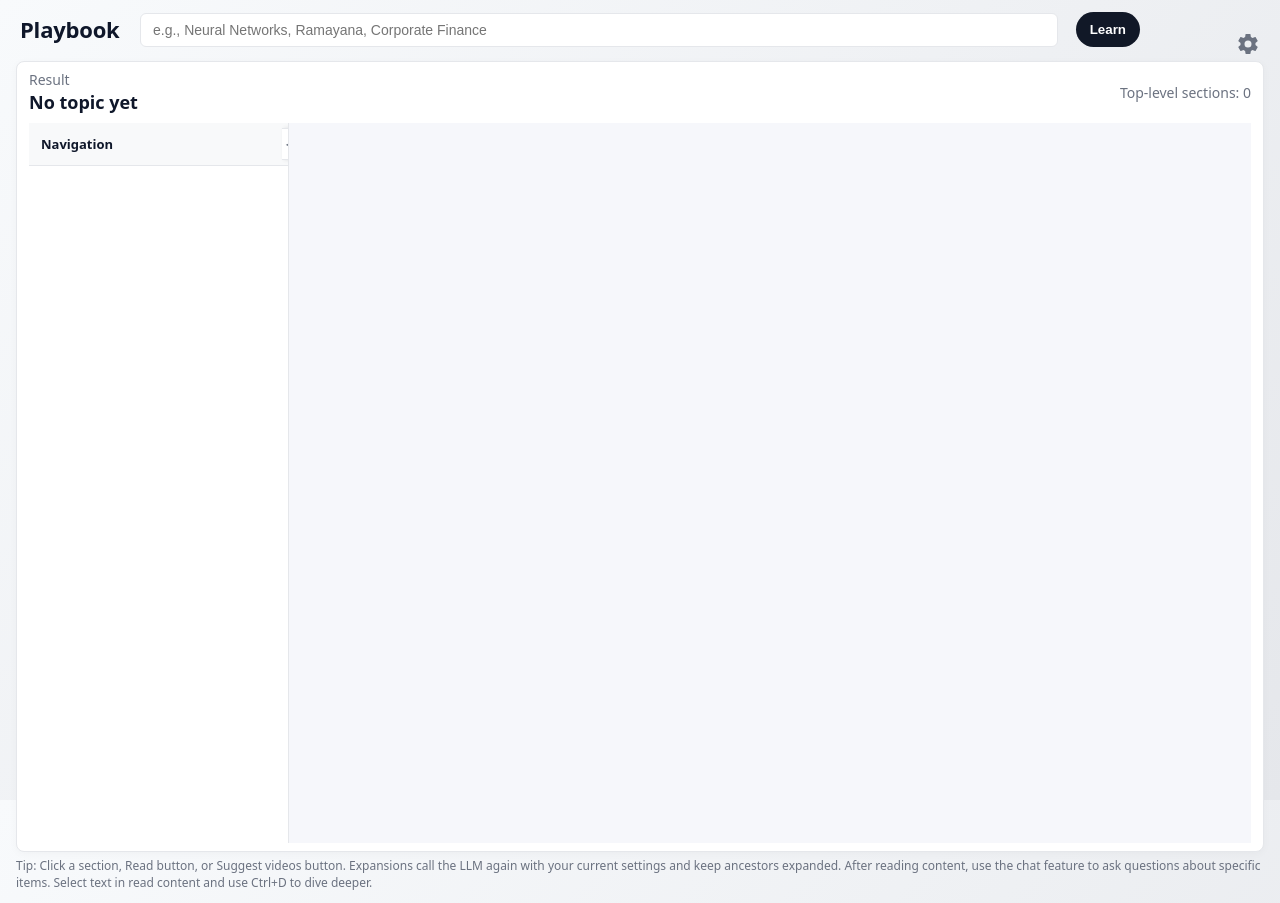
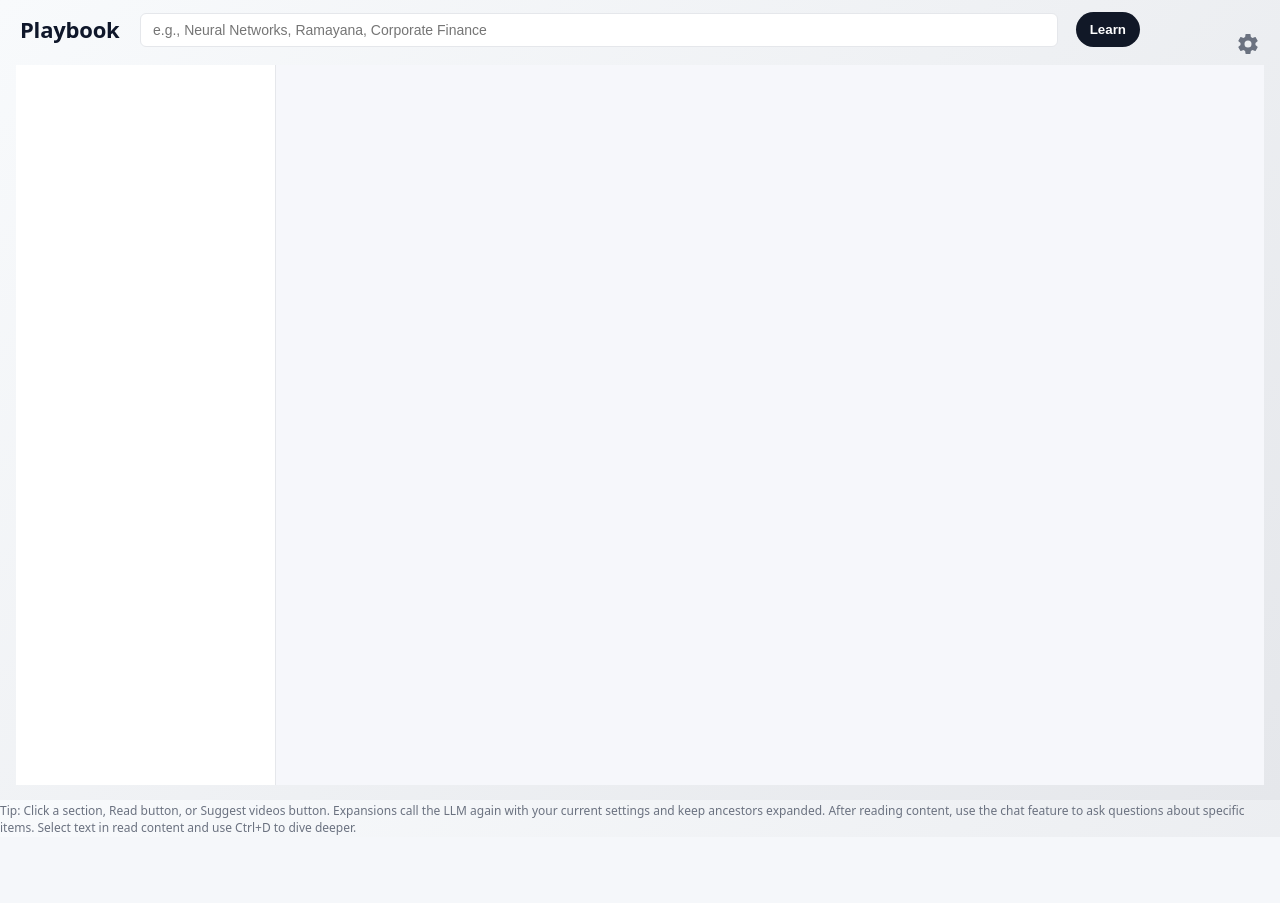
Before and after one commit to sarathy71/playbook, a Flask app: page / in a window 1280 px wide. After the commit the page ends 835 px from the top, so only its background shows below. Run offline with Flask 3, Linux system fonts and the light colour scheme; some libraries are stand-ins or nearby versions.

Commit message:
UI improvements: compact left nav, tree lines, better icons, removed results bar

```diff
--- a/infinitum/templates/index.html
+++ b/infinitum/templates/index.html
@@ -163,64 +163,9 @@
       transition: width 0.3s ease;
     }
 
-    .left-nav-sidebar.collapsed {
-      width: 40px;
-    }
-
-    .left-nav-header {
-      position: relative;
-      display: flex;
-      justify-content: space-between;
-      align-items: center;
-      padding: 12px;
-      border-bottom: 1px solid var(--ring);
-      background: #f8f9fa;
-    }
-
-    .left-nav-header .left-nav-title {
-      font-size: 13px;
-      font-weight: 600;
-      color: var(--ink);
-    }
-
-    .left-nav-toggle-btn {
-      position: absolute;
-      right: -12px;
-      top: 50%;
-      transform: translateY(-50%);
-      background: #fff;
-      border: 1px solid var(--ring);
-      border-left: none;
-      cursor: pointer;
-      padding: 8px 4px;
-      border-radius: 0 6px 6px 0;
-      color: var(--muted);
-      font-size: 12px;
-      transition: all 0.2s;
-      z-index: 10;
-      box-shadow: 2px 0 4px rgba(0,0,0,0.1);
-    }
-
-    .left-nav-toggle-btn:hover {
-      background: var(--ring);
-      color: var(--ink);
-      box-shadow: 2px 0 6px rgba(0,0,0,0.15);
-    }
-
-    .left-nav-sidebar.collapsed .left-nav-toggle-btn {
-      transform: rotate(180deg);
-    }
-
-    .left-nav-sidebar.collapsed .left-nav-header .left-nav-title {
-      display: none;
-    }
-
-    .left-nav-sidebar.collapsed .left-nav-tree {
-      display: none;
-    }
 
     .left-nav-tree {
-      padding: 12px;
+      padding: 8px;
     }
 
     .main-content-pane {
@@ -235,12 +180,12 @@
     .left-nav-tree li { margin: 0; }
     .left-nav-node {
       display: block;
-      padding: 8px 12px;
-      border-radius: 6px;
+      padding: 6px 10px;
+      border-radius: 4px;
       cursor: pointer;
       transition: all 0.2s;
       border-left: 3px solid transparent;
-      margin-bottom: 2px;
+      margin-bottom: 0.5px;
     }
     .left-nav-node:hover { background: #f8f9fa; }
     .left-nav-node.active {
@@ -261,19 +206,45 @@
       font-size: 12px;
     }
     .left-nav-children {
-      margin-left: 20px;
-      margin-top: 4px;
+      margin-left: 16px;
+      margin-top: 2px;
+      position: relative;
+    }
+
+    .left-nav-children::before {
+      content: '';
+      position: absolute;
+      left: -8px;
+      top: 0;
+      bottom: 0;
+      width: 1px;
+      background: linear-gradient(to bottom, #d1d5db, transparent);
+    }
+
+    .left-nav-children li {
+      position: relative;
+    }
+
+    .left-nav-children li::before {
+      content: '';
+      position: absolute;
+      left: -8px;
+      top: 12px;
+      width: 8px;
+      height: 1px;
+      background: linear-gradient(to right, #d1d5db, transparent);
     }
     .left-nav-toggle {
       display: inline-block;
-      width: 16px;
+      width: 14px;
       text-align: center;
-      margin-right: 8px;
+      margin-right: 6px;
       cursor: pointer;
-    }
-    .left-nav-toggle::before { content: "▶"; }
-    .left-nav-toggle.expanded::before { content: "▼"; }
-    .left-nav-title { font-size: 13px; line-height: 1.4; }
+      font-size: 10px;
+    }
+    .left-nav-toggle::before { content: "▸"; }
+    .left-nav-toggle.expanded::before { content: "▾"; }
+    .left-nav-title { font-size: 11px; line-height: 1.3; }
     .left-nav-description {
       font-size: 11px;
       color: var(--muted);
@@ -495,27 +466,13 @@
 
     <div class="space"></div>
 
-    <!-- Result -->
-    <div class="card" style="padding: 8px 12px;">
-      <div class="toolbar" style="justify-content:space-between; margin-bottom: 8px;">
-        <div>
-          <div class="muted">Result</div>
-          <div id="resultTitle" style="font-weight:700; font-size:18px;">No topic yet</div>
-        </div>
-        <div class="muted">Top-level sections: <span id="topCount">0</span></div>
-      </div>
-
       <!-- Breadcrumb -->
-      <div id="breadcrumb" class="muted mono" style="margin-top:4px; overflow:auto; white-space:nowrap;"></div>
+    <div id="breadcrumb" class="muted mono" style="margin-top:4px; overflow:auto; white-space:nowrap;"></div>
 
       <!-- Navigation Container -->
       <div id="navContainer" class="nav-mode-leftnav">
         <!-- Left Navigation Sidebar -->
         <div id="leftNavSidebar" class="left-nav-sidebar">
-          <div class="left-nav-header">
-            <span class="left-nav-title">Navigation</span>
-            <button id="leftNavToggle" class="left-nav-toggle-btn" title="Collapse/Expand">◀</button>
-          </div>
           <div id="leftNavTree" class="left-nav-tree"></div>
         </div>
 
@@ -1020,14 +977,10 @@ Requirements:
       }
 
       // Update UI counters
-      const topCountEl = document.getElementById("topCount");
-      if (topCountEl) topCountEl.textContent = CURRENT_TOC.length;
 
       const runCountEl = document.getElementById("runCount");
       if (runCountEl) runCountEl.textContent = RUNS_HISTORY.length;
 
-      const resultTitleEl = document.getElementById("resultTitle");
-      if (resultTitleEl) resultTitleEl.textContent = notebook.config?.topic ? `TOC for: ${notebook.config.topic}` : "No topic yet";
 
       // Restore navigation state
       NAV_MODE = notebook.navMode || 'leftnav';
@@ -1138,15 +1091,9 @@ Requirements:
           const now = new Date();
           const hoursAgo = (now - savedTime) / (1000 * 60 * 60);
 
-          if (hoursAgo < 24) { // Only offer autosave if less than 24 hours old
-            const resume = confirm(
-              `Found a saved session from ${savedTime.toLocaleString()}.\n\n` +
-              `Do you want to resume where you left off?`
-            );
-            if (resume) {
-              deserializeNotebook(notebook);
-              return true;
-            }
+          if (hoursAgo < 24) { // Only load autosave if less than 24 hours old
+            deserializeNotebook(notebook);
+            return true;
           }
         }
       } catch (e) {
@@ -1391,13 +1338,6 @@ Requirements:
       autosave();
     }
 
-    function toggleLeftNav() {
-      const leftNavSidebar = $("leftNavSidebar");
-      if (leftNavSidebar) {
-        leftNavSidebar.classList.toggle('collapsed');
-        autosave();
-      }
-    }
 
     function setReadingWidth(width) {
       READING_WIDTH = width;
@@ -1465,12 +1405,6 @@ Requirements:
       title.textContent = node.title;
       nodeDiv.appendChild(title);
 
-      if (node.description) {
-        const desc = document.createElement('div');
-        desc.className = 'left-nav-description';
-        desc.textContent = node.description;
-        nodeDiv.appendChild(desc);
-      }
 
       nodeDiv.addEventListener('click', () => {
         selectNodeInLeftNav(node.id);
@@ -1570,9 +1504,20 @@ Requirements:
         readbox.innerHTML = renderMarkdown(CONTENT.get(nodeId));
         contentDiv.appendChild(readbox);
         typesetMath(readbox);
+
+        // Add read button with "read" state
+        const readBtn = document.createElement('button');
+        readBtn.id = `readBtn-${nodeId}`;
+        readBtn.textContent = 'Read';
+        readBtn.className = 'btn read';
+        readBtn.addEventListener('click', () => {
+          readSection(node, getNodePath(nodeId));
+        });
+        contentDiv.appendChild(readBtn);
       } else {
         // Add read button
         const readBtn = document.createElement('button');
+        readBtn.id = `readBtn-${nodeId}`;
         readBtn.textContent = 'Read';
         readBtn.className = 'btn';
         readBtn.addEventListener('click', () => {
@@ -1614,6 +1559,18 @@ Requirements:
       const selectedNode = document.querySelector(`[data-node-id="${nodeId}"]`);
       if (selectedNode) {
         selectedNode.classList.add('active');
+      }
+    }
+
+    function updateReadButtonState(nodeId) {
+      // Update Read button state in the main content pane
+      const readBtn = document.querySelector(`#readBtn-${nodeId}`);
+      if (readBtn) {
+        if (CONTENT.has(nodeId)) {
+          readBtn.classList.add('read');
+        } else {
+          readBtn.classList.remove('read');
+        }
       }
     }
 
@@ -2727,8 +2684,6 @@ Requirements:
         return false;
       }
       visit(CURRENT_TOC);
-      const topCountEl = document.getElementById("topCount");
-      if (topCountEl) topCountEl.textContent = CURRENT_TOC.length;
       if (NAV_MODE === 'leftnav') {
   renderLeftNavTree();
 } else {
@@ -2813,21 +2768,17 @@ Requirements:
         } else {
         CONTENT.set(node.id, mock);
         }
+
+        // Update Read button state
+        updateReadButtonState(node.id);
+
         if (NAV_MODE === 'leftnav') {
           // In left nav mode, just update the selected node content
           if (SELECTED_NODE_ID === node.id) {
             renderSelectedNodeContent(node.id);
           }
         } else {
-          if (NAV_MODE === 'leftnav') {
-          renderLeftNavTree();
-        } else {
-          if (NAV_MODE === 'leftnav') {
-  renderLeftNavTree();
-} else {
-  renderTree(CURRENT_TOC);
-}
-        }
+          renderTree(CURRENT_TOC);
         }
         renderBreadcrumb();
         autosave();
@@ -2871,6 +2822,9 @@ Requirements:
         // Store both summary and full content
         CONTENT.set(node.id, fullContent);
         SUMMARIES.set(node.id, summary);
+
+        // Update Read button state
+        updateReadButtonState(node.id);
 
         // Check visualization eligibility
         checkVisualizationEligibility(node.id);
@@ -2912,8 +2866,6 @@ Requirements:
       showError("");
       $("btnGen").disabled = true; $("btnGen").textContent = "Thinking…";
       BREAD = []; EXP_CACHE.clear(); CONTENT.clear(); READING.clear(); EXPANDED.clear(); CHAT_HISTORY.clear(); CHATTING.clear(); VIDEOS.clear(); FETCHING_VIDEOS.clear(); LEVELS_ENABLED.clear(); ACTIVE_LEVEL.clear(); LEVEL_CONTENT.clear(); LEVEL_READING.clear();
-      const resultTitleEl = document.getElementById("resultTitle");
-      if (resultTitleEl) resultTitleEl.textContent = topic ? `TOC for: ${topic}` : "No topic yet";
 
       try {
         let result;
@@ -3040,8 +2992,6 @@ Requirements:
       }
     });
 
-    // Left nav collapse toggle
-    $("leftNavToggle").addEventListener("click", toggleLeftNav);
 
     $("navInline").addEventListener("change", (e) => {
       if (e.target.checked) {
```
